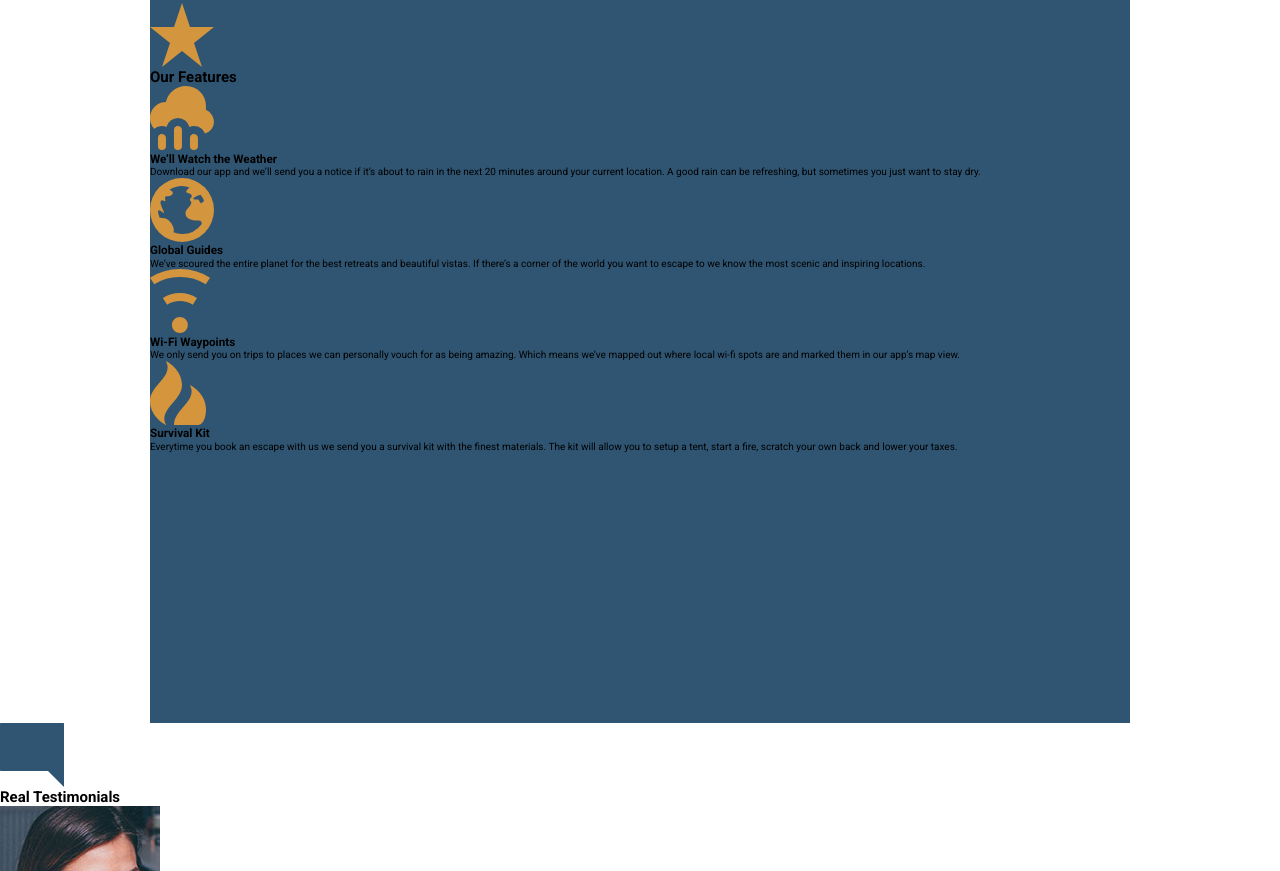
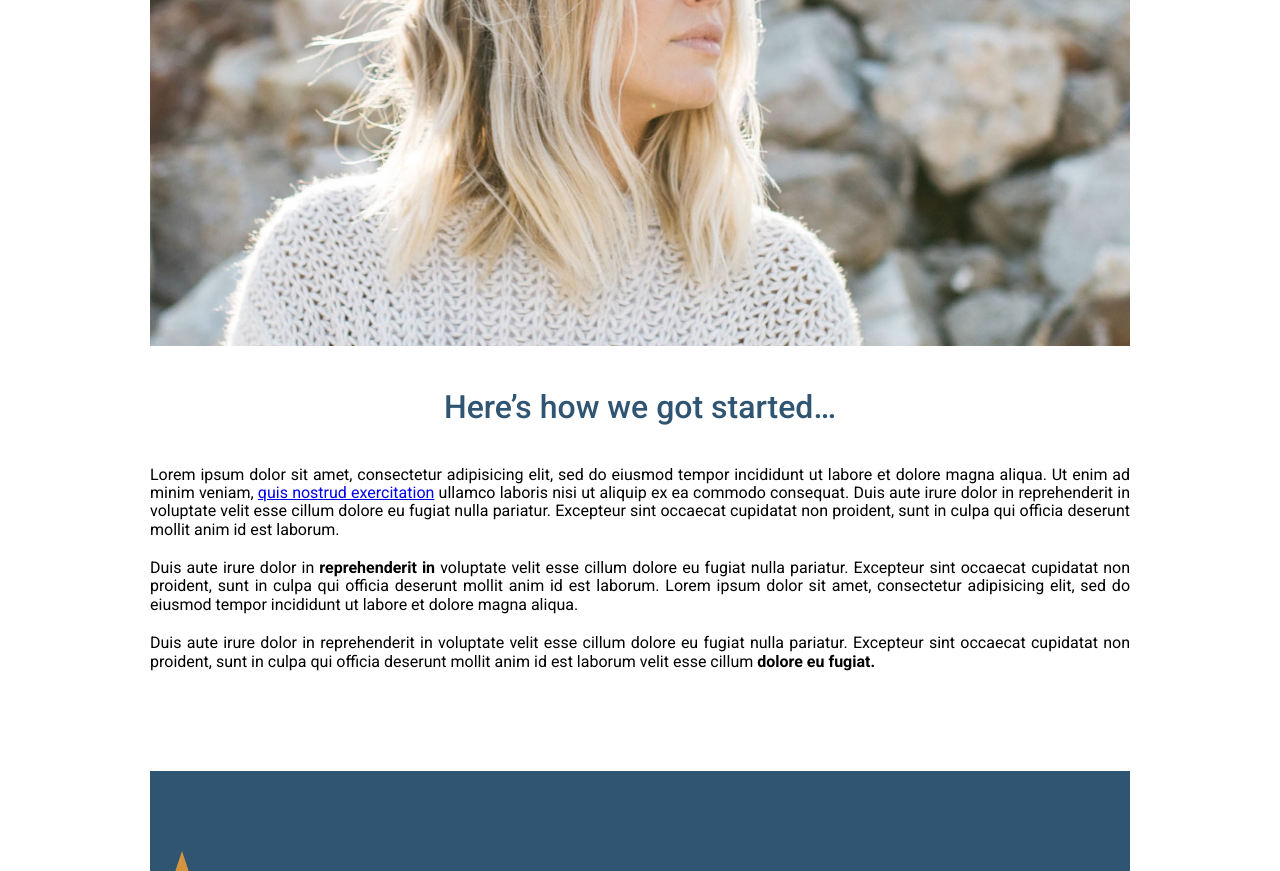
Before and after one commit to talhaimran777/Travel-Agency-Website, a website: page app/index.html in a window 1280 px wide. Shown: the part 1420-2291 px from the top of the page. Drawn offline with Linux system fonts and the light colour scheme.

Commit message:
Worked on the beginning section

```diff
--- a/app/assets/styles/css/main.css
+++ b/app/assets/styles/css/main.css
@@ -782,3 +782,56 @@ img{
         justify-content: center;
         align-items: center;
     }
+
+.beginning__paragraph p{
+            text-align: justify;
+            font-size: 1.6rem;
+            margin-bottom: 2rem;
+        }
+
+.headline{
+    font-weight: 300;
+    margin: 4rem 0;
+    /* Default font for the big heading */
+    text-align: center;
+}
+
+@media (max-width: 576px){
+
+.headline{
+        font-size: 2.8rem
+}
+    }
+
+@media (min-width: 576px){
+
+.headline{
+        font-size: 3rem
+}
+    }
+
+@media (min-width: 768px){
+
+.headline{
+        font-size: 3.1rem
+}
+    }
+
+@media (min-width: 992px){
+
+.headline{
+        font-size: 3.2rem
+}
+    }
+
+.headline--blue{
+        color: #2f5572;
+    }
+
+.headline--orange{
+        color: #d59541;
+    }
+
+.headline--w-500{
+        font-weight: 500;
+    }
--- a/app/assets/styles/postcss/main.css
+++ b/app/assets/styles/postcss/main.css
@@ -8,3 +8,4 @@
 @import './modules/wrapper/_wrapper';
 @import './modules/utility/_section';
 @import './modules/beginning/_beginning';
+@import './modules/headline/_headline';
--- a/app/assets/styles/postcss/modules/beginning/_beginning.css
+++ b/app/assets/styles/postcss/modules/beginning/_beginning.css
@@ -56,4 +56,12 @@
         justify-content: center;
         align-items: center;
     }
+
+    &__paragraph{
+        & p{
+            text-align: justify;
+            font-size: 1.6rem;
+            margin-bottom: 2rem;
+        }
+    }
 }
--- /dev/null
+++ b/app/assets/styles/postcss/modules/headline/_headline.css
@@ -0,0 +1,34 @@
+.headline{
+    font-weight: 300;
+    margin: 4rem 0;
+    /* Default font for the big heading */
+    text-align: center;
+    @mixin atSmaller{
+        font-size: 2.8rem;
+    }
+
+    @mixin atSmall{
+        font-size: 3rem;
+    }
+
+    @mixin atMedium{
+        font-size: 3.1rem;
+    }
+
+    @mixin atLarge{
+        font-size: 3.2rem;
+    }
+
+
+    &--blue{
+        color: $blueShade;
+    }
+
+    &--orange{
+        color: $orangeShade;
+    }
+
+    &--w-500{
+        font-weight: 500;
+    }
+}
--- a/app/index.html
+++ b/app/index.html
@@ -60,13 +60,38 @@
             <source srcset="./assets/images/first-trip-hi-dpi.jpg" media="(min-width: 1200px)">
             <source srcset="./assets/images/first-trip.jpg" media="(min-width: 672px)">
             <img src="./assets/images/first-trip-low-res.jpg" alt="">
-          </picture>
+        </picture>
       </div>
 
-      <h2>Here&rsquo;s how we got started&hellip;</h2>
-      <p>Lorem ipsum dolor sit amet, consectetur adipisicing elit, sed do eiusmod tempor incididunt ut labore et dolore magna aliqua. Ut enim ad minim veniam, <a href="#">quis nostrud exercitation</a> ullamco laboris nisi ut aliquip ex ea commodo consequat. Duis aute irure dolor in reprehenderit in voluptate velit esse cillum dolore eu fugiat nulla pariatur. Excepteur sint occaecat cupidatat non proident, sunt in culpa qui officia deserunt mollit anim id est laborum.</p>
-      <p>Duis aute irure dolor in <strong>reprehenderit in</strong> voluptate velit esse cillum dolore eu fugiat nulla pariatur. Excepteur sint occaecat cupidatat non proident, sunt in culpa qui officia deserunt mollit anim id est laborum. Lorem ipsum dolor sit amet, consectetur adipisicing elit, sed do eiusmod tempor incididunt ut labore et dolore magna aliqua.</p>
-      <p>Duis aute irure dolor in reprehenderit in voluptate velit esse cillum dolore eu fugiat nulla pariatur. Excepteur sint occaecat cupidatat non proident, sunt in culpa qui officia deserunt mollit anim id est laborum velit esse cillum <strong>dolore eu fugiat.</strong></p>
+      <div class="beginning__picture">
+        <picture>
+          <!--   <source media="(min-width: 672px)" srcset="./images/first-trip.jpg"> -->
+           <!--  <img src="./assets/images/first-trip.jpg" alt="photo"> -->
+
+           <!--  <source srcset="" media="(min-width: 1200px)">
+            <source srcset="" media="(min-width: 672px)"> -->
+       <!--      <img src="./assets/images/our-start-landscape-hi-dpi-i.jpg" alt="">
+            <img src="./assets/images/our-start-landscape-i.jpg" alt="">
+            <img src="./assets/images/our-start-landscape-small-i.jpg" alt="">
+            <img src="./assets/images/our-start-i.jpg" alt="">
+            <img src="./assets/images/our-start-portrait-i.jpg" alt=""> -->
+
+            <source media="(min-width: 1200px)" srcset="./assets/images/our-start-landscape-hi-dpi.jpg">
+            <source media="(min-width: 992px)" srcset="./assets/images/our-start-landscape.jpg">
+            <source media="(min-width: 768px)" srcset="./assets/images/our-start-landscape-small.jpg">
+            <source media="(min-width: 672px)" srcset="./assets/images/our-start.jpg">
+            <img src="./assets/images/our-start-portrait.jpg" alt="">
+        </picture>
+      </div>
+
+      <h2 class = "headline headline--blue headline--w-500">Here&rsquo;s how we got started&hellip;</h2>
+
+      <div class="beginning__paragraph">
+        <p>Lorem ipsum dolor sit amet, consectetur adipisicing elit, sed do eiusmod tempor incididunt ut labore et dolore magna aliqua. Ut enim ad minim veniam, <a href="#">quis nostrud exercitation</a> ullamco laboris nisi ut aliquip ex ea commodo consequat. Duis aute irure dolor in reprehenderit in voluptate velit esse cillum dolore eu fugiat nulla pariatur. Excepteur sint occaecat cupidatat non proident, sunt in culpa qui officia deserunt mollit anim id est laborum.</p>
+        <p>Duis aute irure dolor in <strong>reprehenderit in</strong> voluptate velit esse cillum dolore eu fugiat nulla pariatur. Excepteur sint occaecat cupidatat non proident, sunt in culpa qui officia deserunt mollit anim id est laborum. Lorem ipsum dolor sit amet, consectetur adipisicing elit, sed do eiusmod tempor incididunt ut labore et dolore magna aliqua.</p>
+        <p>Duis aute irure dolor in reprehenderit in voluptate velit esse cillum dolore eu fugiat nulla pariatur. Excepteur sint occaecat cupidatat non proident, sunt in culpa qui officia deserunt mollit anim id est laborum velit esse cillum <strong>dolore eu fugiat.</strong></p>
+      </div>
+
     </div>
   </div>
 
```
